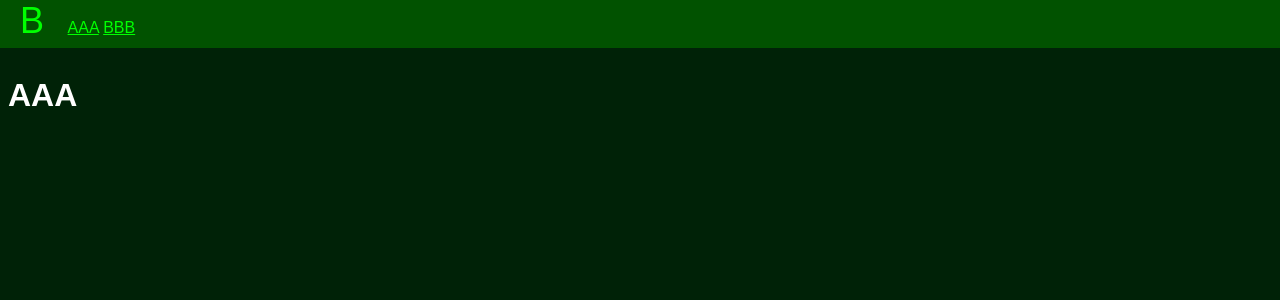
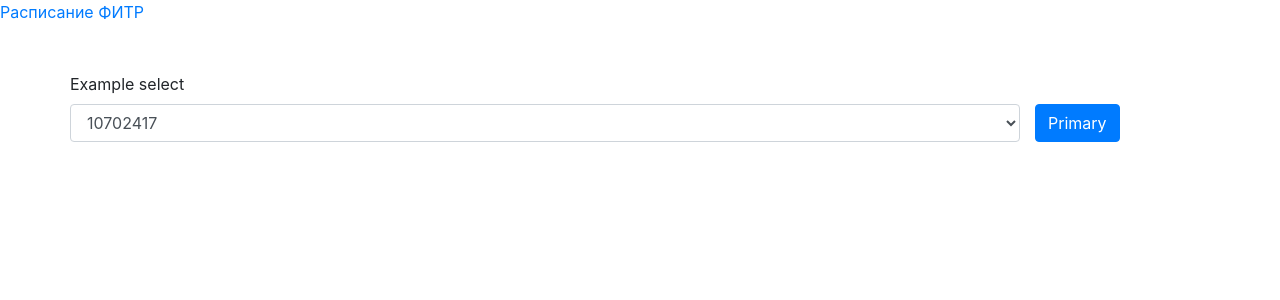
Before and after one commit to therokhman/schedule, a Django app: page / in a window 1280 px wide. Shown: the top 300 px of the page. Run offline with Django 3.2, Linux system fonts and the light colour scheme; some libraries are stand-ins or nearby versions.

Commit message:
добавлены базы данных, шаблоны, страницы, сделаны миграции

```diff
--- a/config/settings.yaml
+++ b/config/settings.yaml
@@ -2,6 +2,7 @@
   SECRET_KEY: ""
   DEBUG: true
   ALLOWED_HOSTS: []
+  DATABASE_URL: "postgresql://admin:admin@localhost:5432/schedule"
 
 heroku:
   DEBUG: false
--- a/src/core/templates/base.html
+++ b/src/core/templates/base.html
@@ -1,53 +1,23 @@
 <!DOCTYPE html>
 <html lang="en">
 <head>
+    <link rel="stylesheet" href="https://stackpath.bootstrapcdn.com/bootstrap/4.4.1/css/bootstrap.min.css" integrity="sha384-Vkoo8x4CGsO3+Hhxv8T/Q5PaXtkKtu6ug5TOeNV6gBiFeWPGFN9MuhOf23Q9Ifjh" crossorigin="anonymous">
+    <link rel="stylesheet" href="../static/style.css">
     <meta charset="UTF-8">
     <title>Schedule :: {% block title %}XXX{% endblock %}</title>
-    <style>
-        body {
-            background-color: #002207;
-            font-family: Arial, Helvetica, sans-serif;
-            color: white;
-            padding-top: 48px;
-        }
-        a {
-            color: lime;
-        }
-        a:visited {
-            color: silver;
-        }
-        a:hover {
-            color: red;
-        }
-        header {
-            position: fixed;
-            top: 0;
-            left: 0;
-            width: 100%;
-            height: 48px;
-            background-color: #015200;
-        }
-        .logo {
-            font-size: 36px;
-            text-decoration: none;
-            margin-left: 10px;
-            margin-right: 10px;
-            color: lime;
-        }
-    </style>
 </head>
 
 <body>
     <header>
-            <a class="logo" href="/" aria-label="Bootstrap"><span class="logo">B</span></a>
-            <span class="menu-item"><a href="/">AAA</a></span>
-            <span class="menu-item"><a href="/">BBB</a></span>
+            <a class="logo" href="/" aria-label="Bootstrap"><span class="logo">Расписание ФИТР</span></a>
     </header>
-    <h1>{% block page_name %}{% endblock %}</h1>
 
-    <div>
+    <div class="container">
         {% block content %}{% endblock %}
     </div>
 </body>
+<script src="https://code.jquery.com/jquery-3.4.1.slim.min.js" integrity="sha384-J6qa4849blE2+poT4WnyKhv5vZF5SrPo0iEjwBvKU7imGFAV0wwj1yYfoRSJoZ+n" crossorigin="anonymous"></script>
+<script src="https://cdn.jsdelivr.net/npm/popper.js@1.16.0/dist/umd/popper.min.js" integrity="sha384-Q6E9RHvbIyZFJoft+2mJbHaEWldlvI9IOYy5n3zV9zzTtmI3UksdQRVvoxMfooAo" crossorigin="anonymous"></script>
+<script src="https://stackpath.bootstrapcdn.com/bootstrap/4.4.1/js/bootstrap.min.js" integrity="sha384-wfSDF2E50Y2D1uUdj0O3uMBJnjuUD4Ih7YwaYd1iqfktj0Uod8GCExl3Og8ifwB6" crossorigin="anonymous"></script>
 
 </html>
--- a/src/home/templates/index.html
+++ b/src/home/templates/index.html
@@ -1,9 +1,18 @@
 {% extends "base.html" %}
 
-{% block title %}AAAAAAAA{% endblock %}
+{% block content %}
+<form class="mt-5" action="">
+    <div class="form-group">
+        <label class="row" for="exampleFormControlSelect1">Example select</label>
+        <div class="row">
+            <select class="form-control col-lg-10" id="exampleFormControlSelect1">
+              <option>10702417</option>
+            </select>
+            <div class="col-lg-2">
+                <button type="button" class="btn btn-primary">Primary</button>
+            </div>
+        </div>
 
-{% block page_name %}ААА{% endblock %}
-
-{% block content %}
-
+    </div>
+</form>
 {% endblock %}
--- a/src/home/urls.py
+++ b/src/home/urls.py
@@ -3,5 +3,6 @@
 from . import views
 
 urlpatterns = [
-    path("", views.index, name='index')
+    path("", views.index, name='index'),
+    path("result", views.result, name='result')
 ]
--- a/src/home/views.py
+++ b/src/home/views.py
@@ -1,5 +1,44 @@
 from django.shortcuts import render
+import psycopg2
+
+def getData(day):
+    conn = psycopg2.connect(database="schedule_10702417",
+                            user="postgres",
+                            host="127.0.0.1",
+                            password="admin",
+                            port="5432")
+
+    cur = conn.cursor()
+    result = {}
+    cur.execute("SELECT * FROM public."+day)
+    data = cur.fetchall()
+    for row in data:
+        result['p'+str(row[0])] = row[1]
+    conn.commit()
+    conn.close()
+    return result
+
+
+def get_days():
+    days = {'Понедельник': {},
+            'Вторник': {},
+            'Среда': {},
+            'Четверг': {},
+            'Пятница': {},
+            'Суббота': {}
+            }
+    for key in dict.keys(days):
+        days[key] = getData(key)
+    return days
 
 
 def index(request):
     return render(request, "index.html")
+
+
+# def result(request):
+#     return render(request, "result.html")
+
+
+def result(request):
+    return render(request, "result.html", {"days": get_days().items()})
--- a/src/manage.py
+++ b/src/manage.py
@@ -2,7 +2,6 @@
 """Django's command-line utility for administrative tasks."""
 import os
 import sys
-
 
 def main():
     os.environ.setdefault('DJANGO_SETTINGS_MODULE', 'core.settings')
@@ -17,5 +16,6 @@
     execute_from_command_line(sys.argv)
 
 
+
 if __name__ == '__main__':
     main()
```
Also changed, not shown: src/core/settings.py (+20 -4 lines), 2 other files.
